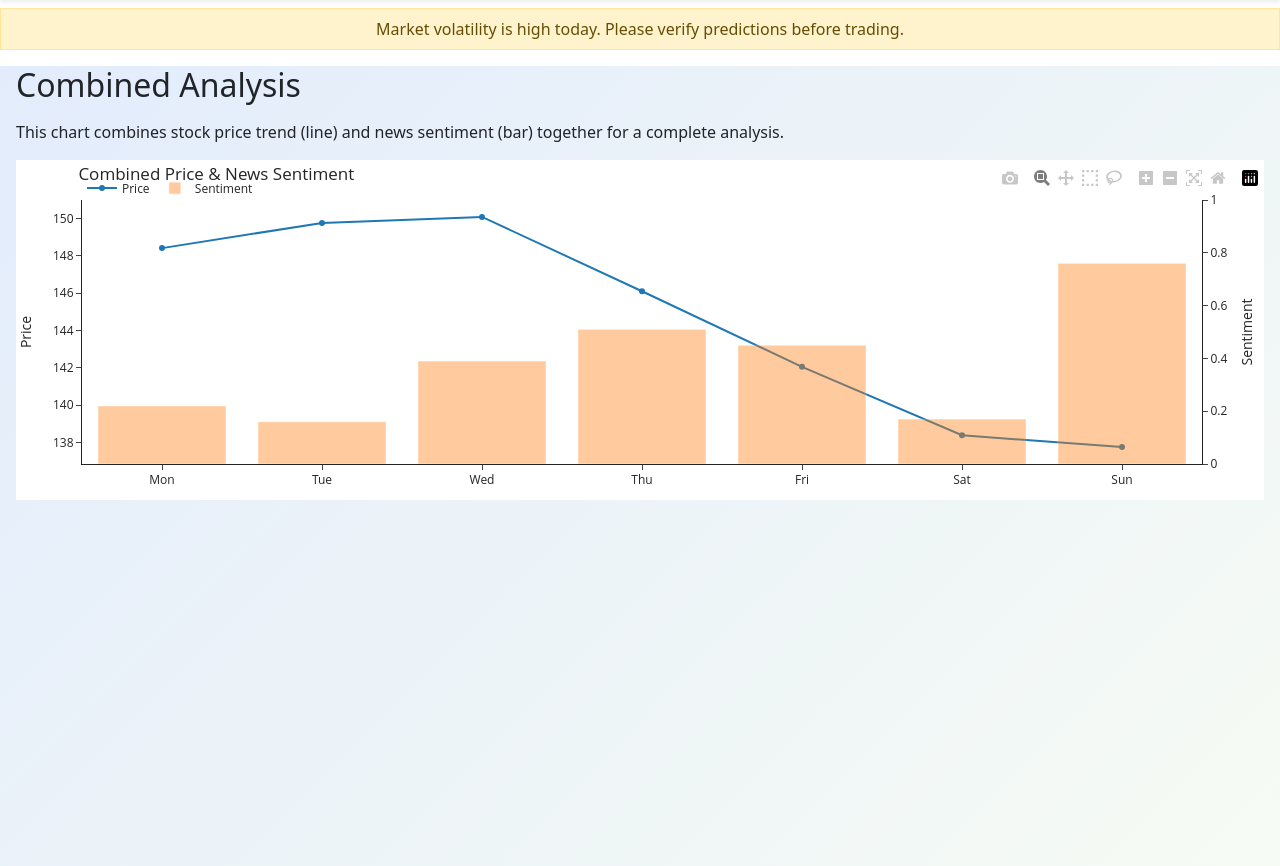
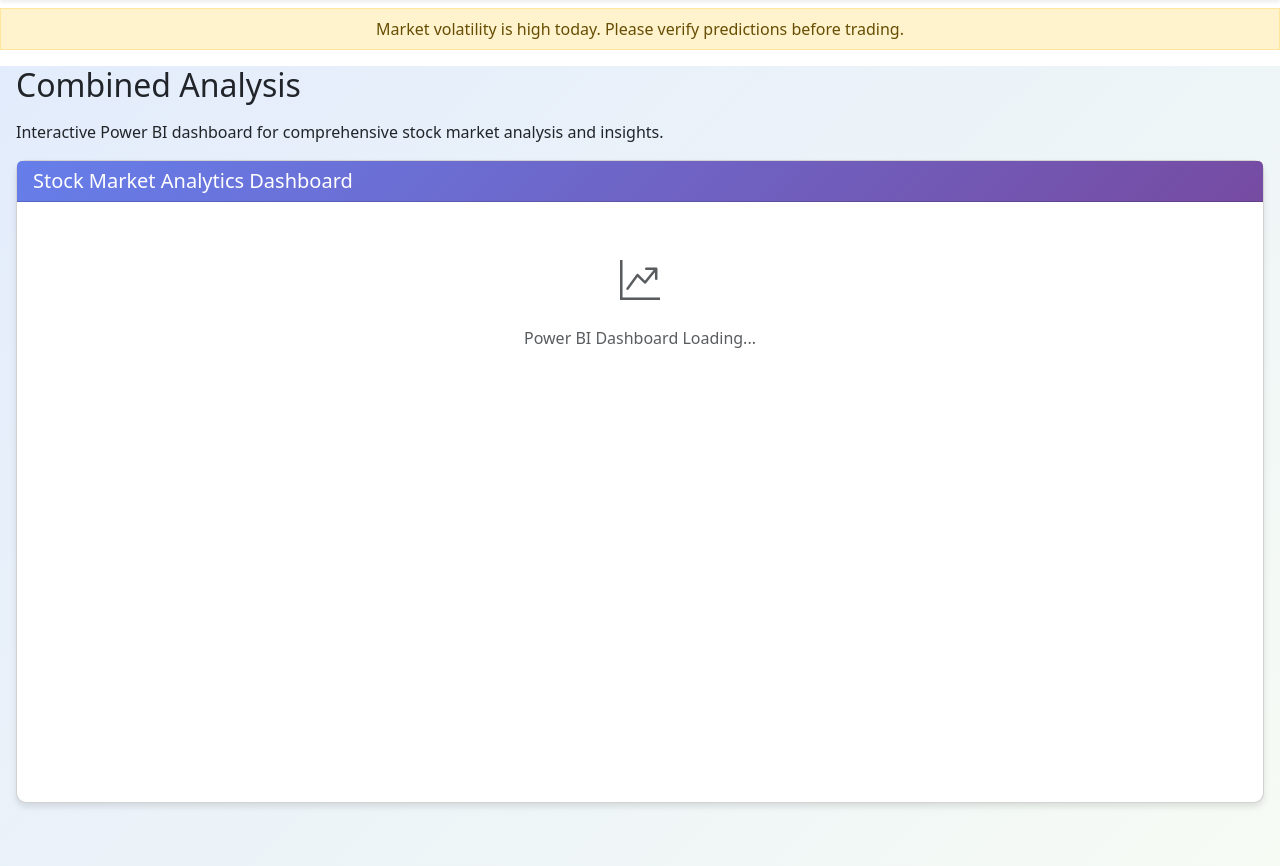
Before and after one commit to gautami28/Final-Project, a Flask app: page /analyze in a window 1280 px wide. Shown: the part 56-922 px from the top of the page. Run offline with Flask 3, Linux system fonts and the light colour scheme; some libraries are stand-ins or nearby versions.

Commit message:
Replace project files with new_UI contents

```diff
--- a/app.py
+++ b/app.py
@@ -11,6 +11,14 @@ from keras.models import load_model
 from chatbot import chatbot_bp
 
 app = Flask(__name__, template_folder='new_UI/templates', static_folder='new_UI/static')
+
+# Disable caching for development
+@app.after_request
+def add_header(response):
+    response.headers['Cache-Control'] = 'no-cache, no-store, must-revalidate'
+    response.headers['Pragma'] = 'no-cache'
+    response.headers['Expires'] = '0'
+    return response
 app.register_blueprint(chatbot_bp)
 
 # Path to models folder
@@ -107,7 +115,7 @@ def dashboard():
 def predict():
     tickers = get_available_tickers()
     prediction = None
-    plot_json = None
+
     error = None
 
     if request.method == 'POST':
@@ -164,76 +172,12 @@ def predict():
                         'predicted_price': predicted_price,
                     }
 
-                    # Generate dynamic historical data based on input price
-                    history_prices, history_dates = generate_historical_data(price)
-                    prices_plot = history_prices + [predicted_price]
-                    dates_plot = history_dates + ["Prediction"]
 
-                    # Create more dynamic and realistic graph
-                    fig = go.Figure()
-
-                    # Historical prices line
-                    fig.add_trace(go.Scatter(
-                        x=history_dates,
-                        y=history_prices,
-                        mode='lines+markers',
-                        name='Historical Price',
-                        line=dict(color='blue', width=2),
-                        marker=dict(size=6)
-                    ))
-
-                    # Prediction point
-                    fig.add_trace(go.Scatter(
-                        x=[dates_plot[-1]],
-                        y=[prices_plot[-1]],
-                        mode='markers+text',
-                        marker=dict(color='orange', size=12, symbol='diamond'),
-                        name='Predicted Price',
-                        text=[f'${predicted_price:.2f}'],
-                        textposition='top center',
-                        textfont=dict(size=12, color='orange')
-                    ))
-
-                    # Add trend line from last historical to prediction
-                    fig.add_trace(go.Scatter(
-                        x=[history_dates[-1], dates_plot[-1]],
-                        y=[history_prices[-1], predicted_price],
-                        mode='lines',
-                        name='Trend',
-                        line=dict(color='orange', width=2, dash='dash'),
-                        showlegend=False
-                    ))
-
-                    # Calculate price change percentage
-                    price_change = ((predicted_price - float(price)) / float(price)) * 100
-                    change_color = 'green' if price_change >= 0 else 'red'
-                    change_symbol = '+' if price_change >= 0 else ''
-
-                    fig.update_layout(
-                        title=f"{ticker} Price Prediction - {change_symbol}{price_change:.1f}%",
-                        yaxis_title="Price ($)",
-                        template="simple_white",
-                        margin=dict(l=20, r=20, t=40, b=20),
-                        height=400,
-                        showlegend=True,
-                        legend=dict(x=0, y=1.1, orientation="h"),
-                        annotations=[
-                            dict(
-                                x=0.02, y=0.98, xref="paper", yref="paper",
-                                text=f"Current: ${price}<br>Predicted: ${predicted_price:.2f}<br>Change: {change_symbol}{price_change:.1f}%",
-                                showarrow=False,
-                                bgcolor="rgba(255,255,255,0.8)",
-                                bordercolor="gray",
-                                borderwidth=1
-                            )
-                        ]
-                    )
-                    plot_json = json.dumps(fig, cls=plotly.utils.PlotlyJSONEncoder)
 
                 except Exception as e:
                     error = f"Prediction failed: {str(e)}"
 
-    return render_template('predict.html', tickers=VALID_TICKERS, prediction=prediction, plot_json=plot_json, error=error)
+    return render_template('predict.html', tickers=VALID_TICKERS, prediction=prediction, error=error)
 
 
 
@@ -268,8 +212,7 @@ def analyze():
         margin=dict(l=20, r=20, t=40, b=20),
         height=340
     )
-    plot_json = json.dumps(fig, cls=plotly.utils.PlotlyJSONEncoder)
-    return render_template('analyze.html', plot_json=plot_json)
+    return render_template('analyze.html')
 
 
 @app.route('/sentiment')
--- a/new_UI/templates/analyze.html
+++ b/new_UI/templates/analyze.html
@@ -2,13 +2,67 @@
 {% block title %}Combined Analysis{% endblock %}
 {% block content %}
 <h2 class="mb-3">Combined Analysis</h2>
-<p>This chart combines stock price trend (line) and news sentiment (bar) together for a complete analysis.</p>
-{% if plot_json %}
-  <div id="combo-plot"></div>
-  <script src="https://cdn.plot.ly/plotly-latest.min.js"></script>
-  <script>
-    var plotly_data = {{ plot_json|safe }};
-    Plotly.newPlot('combo-plot', plotly_data["data"], plotly_data["layout"]);
-  </script>
-{% endif %}
+<p>Interactive Power BI dashboard for comprehensive stock market analysis and insights.</p>
+
+<div class="row">
+    <div class="col-12">
+        <div class="card">
+            <div class="card-header">
+                <h5 class="mb-0">Stock Market Analytics Dashboard</h5>
+            </div>
+            <div class="card-body p-0">
+                <!-- Power BI Embed Container -->
+                <div id="powerbi-embed" style="width: 100%; height: 600px; border: none;">
+                    <!-- Power BI dashboard will be embedded here -->
+                    <div class="text-center p-5">
+                        <i class="bi bi-graph-up-arrow fs-1 text-muted"></i>
+                        <p class="mt-3 text-muted">Power BI Dashboard Loading...</p>
+                    </div>
+                </div>
+            </div>
+        </div>
+    </div>
+</div>
+
+<!-- Power BI Embed Script -->
+<script>
+    // Power BI Embed Configuration
+    const powerbiUrl = "YOUR_POWERBI_URL_HERE"; // Replace with your Power BI URL
+
+    function embedPowerBI() {
+        if (powerbiUrl && powerbiUrl !== "YOUR_POWERBI_URL_HERE") {
+            const embedContainer = document.getElementById('powerbi-embed');
+            embedContainer.innerHTML = `
+                <iframe
+                    width="100%"
+                    height="600"
+                    src="${powerbiUrl}"
+                    frameborder="0"
+                    allowFullScreen="true">
+                </iframe>
+            `;
+        }
+    }
+
+    // Load Power BI when page loads
+    document.addEventListener('DOMContentLoaded', embedPowerBI);
+</script>
+
+<style>
+    .card {
+        box-shadow: 0 4px 6px rgba(0, 0, 0, 0.1);
+        border-radius: 10px;
+    }
+
+    .card-header {
+        background: linear-gradient(135deg, #667eea 0%, #764ba2 100%);
+        color: white;
+        border-radius: 10px 10px 0 0;
+    }
+
+    #powerbi-embed {
+        border-radius: 0 0 10px 10px;
+        overflow: hidden;
+    }
+</style>
 {% endblock %}
```
Also changed, not shown: new_UI/templates/predict.html (+1 -8 lines).
